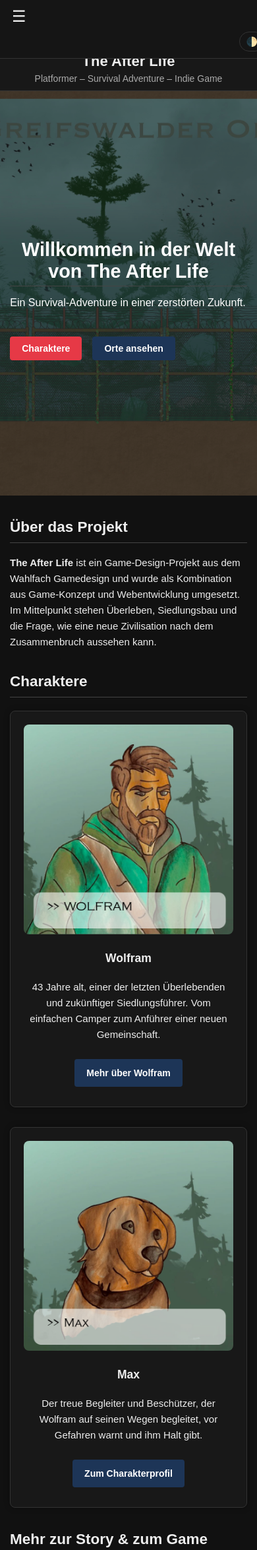
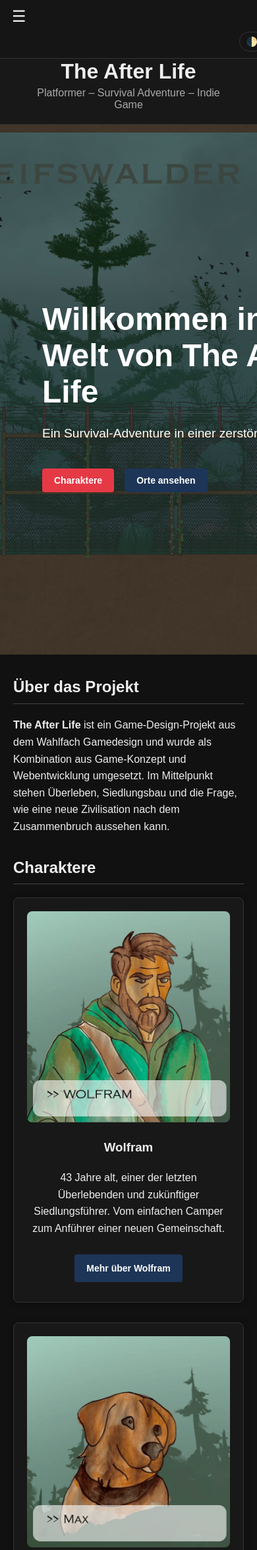
Before and after one commit to Noor8686/the-after-life-website, a PHP site: page / in a window 390 px wide; the page is wider, and only the part inside the window is pictured. Shown: the top 2349 px of that part at 66% size. Run offline with PHP 8.4, Linux system fonts and the light colour scheme.

```diff
--- a/style.css
+++ b/style.css
@@ -595,11 +595,6 @@ main ul li:hover {
 /* Smartphones / kleine Tablets (bis 768px) */
 @media (max-width: 768px) {
 
-    body {
-        padding-top: 70px;
-        font-size: 15px;
-    }
-
     nav {
         padding: 10px 12px;
         flex-direction: column;
@@ -619,6 +614,7 @@ main ul li:hover {
         width: 100%;
     }
 
+    /* wenn JS .nav-open setzt → Links anzeigen */
     nav.nav-open .nav-links {
         display: flex;
     }
@@ -632,51 +628,8 @@ main ul li:hover {
         margin-left: 0;
         align-self: flex-end;
     }
+}
 
-    header {
-        padding: 10px 15px;
-        text-align: center;
-    }
-
-    header h1 {
-        font-size: 22px;
-    }
-
-    header p {
-        font-size: 14px;
-    }
-
-    .hero {
-        min-height: 65vh;
-        padding: 2rem 1rem;
-        text-align: center;
-        justify-content: center;
-    }
-
-    .hero h2 {
-        font-size: 1.8rem;
-    }
-
-    .hero p {
-        font-size: 1rem;
-    }
-
-    main {
-        max-width: 100%;
-        padding: 0 15px;
-        margin-top: 20px;
-    }
-
-    img.full {
-        max-width: 100%;
-        margin: 10px 0;
-        border-radius: 0;
-    }
-
-    .char-box img {
-        height: auto;
-    }
-}
 
 /* Tablets (768px – 1024px) */
 @media (min-width: 768px) and (max-width: 1024px) {
```
